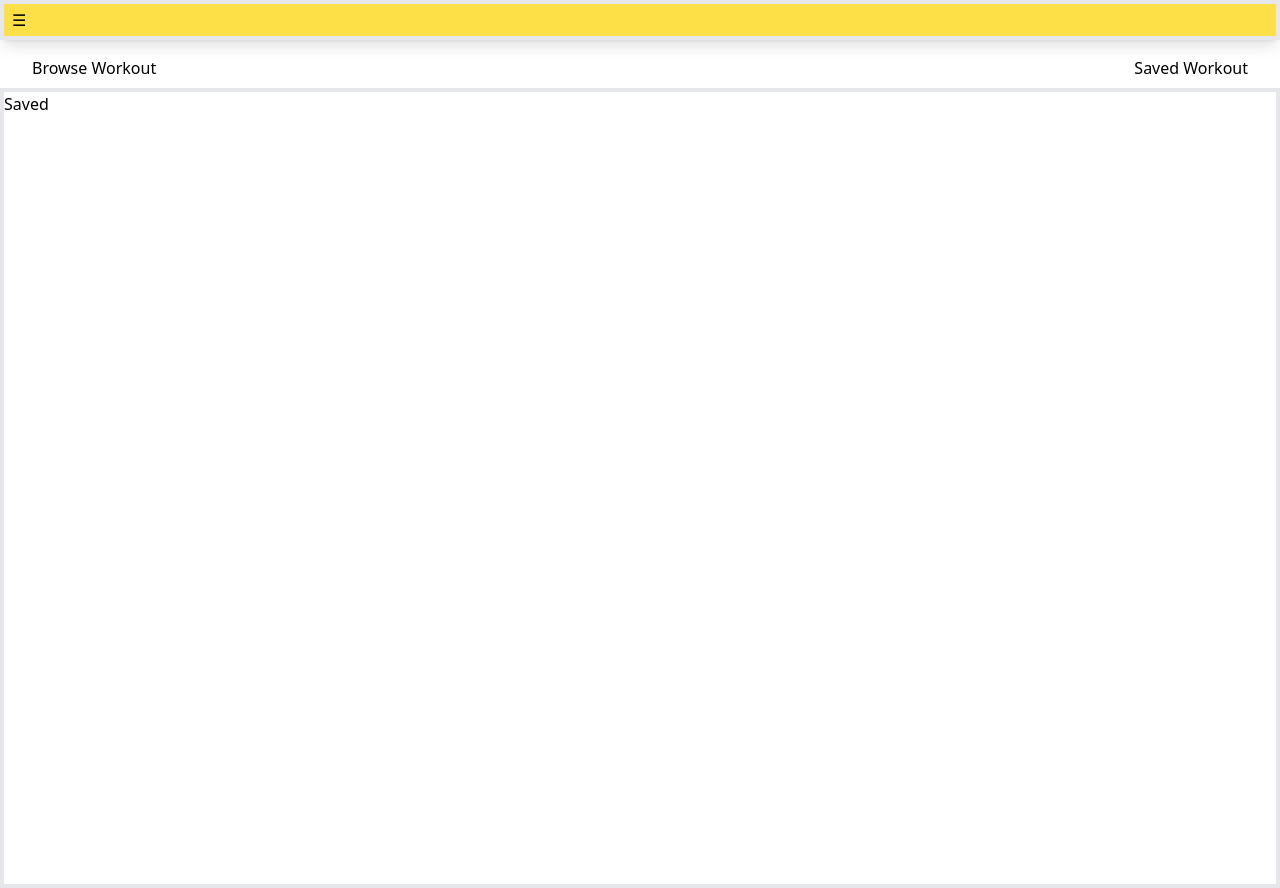
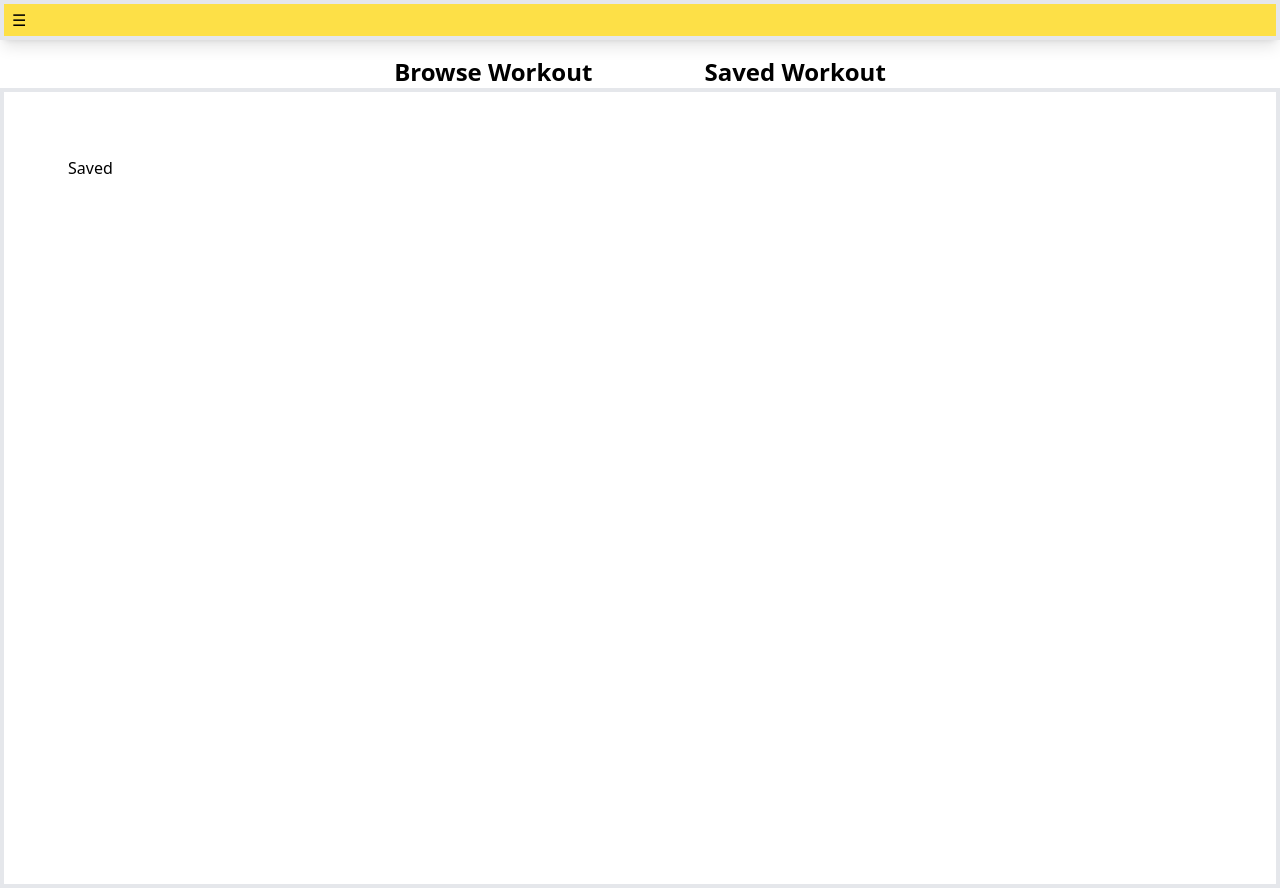
Before and after one commit to shreyash2628/FitGIF, a React (Create React App) app in the folder fitgif/: page /home in a window 1280 px wide. Built offline with nearby package versions, Linux system fonts and the light colour scheme.

Commit message:
added responsiveness

```diff
--- /dev/null
+++ b/fitgif/src/Components/BrowseWorkout.jsx
@@ -0,0 +1,34 @@
+import React, { useState } from "react";
+
+const BrowseWorkout = () => {
+    const [searchContent,setSearchContent]=useState('');
+    const [loading,setLoading]=useState(true);
+
+    const handleSearchButton = ()=>{
+        console.log("searched key",searchContent)
+        setLoading(false);
+    }
+
+
+  return (
+    <div className=" h-screen ">
+      <div className="h-8 w-screen mx-4 sm:flex sm:justify-center md:justify-center md:flex lg:h-14 lg:w-full ">
+        <input
+          type="search"
+          className="hover:border hover:border-1 hover:border-black w-48  border-2 mt-2 rounded-md bg-slate-50 sm:w-64 sm:my-1 sm:p-2 lg:w-96 lg:my-2 lg:p-2" value={searchContent} onChange={(e)=>setSearchContent(e.target.value) }
+        ></input>
+        <button className="w-16 border-2 ml-2 sm:my-1 md:text-white md:w-36 bg-green-400 lg:w-48 lg:my-2 " onClick={handleSearchButton}>
+          Search
+        </button>
+      </div>
+      {
+        loading ? <h1>Loading</h1>:<div className="border-4 w-full h-screen">{searchContent}</div>
+      }
+
+
+
+    </div>
+  );
+};
+
+export default BrowseWorkout;
--- a/fitgif/src/Components/MobileDeviceScreens/HeroSectionForMobileScreen.jsx
+++ b/fitgif/src/Components/HeroSection.jsx
@@ -1,8 +1,8 @@
 import React, { useState } from "react";
-import BrowseWorkoutForMobileScreen from "./BrowseWorkoutForMobileScreen";
-import SavedWorkoutForMobileScreen from "./SavedWorkoutForMobileScreen";
+import BrowseWorkout from "./BrowseWorkout";
+import SavedWorkout from "./SavedWorkout";
 
-const HeroSectionForMobileScreen = () => {
+const HeroSection = () => {
   const [browseWorkoutButtonSelected, setBrowseWorkoutButtonSelected] =
     useState(false);
   const [savedWorkoutButtonSelected, setSavedWorkoutButtonSelected] =
@@ -19,9 +19,9 @@ const HeroSectionForMobileScreen = () => {
   return (
     <div>
       <div className="h-12  w-screen ">
-        <div className="mx-4 p-4 flex justify-between">
+        <div className="mx-4 p-4 flex justify-between md:justify-center ">
           <button
-            className="underline"
+            className="underline   sm:text-xl sm:font-bold sm:mx-14  md:mx-14  md:text-2xl md:font-extrabold"
             onClick={handleBrowseWorkoutButton}
             style={{
               textDecoration: browseWorkoutButtonSelected
@@ -31,7 +31,7 @@ const HeroSectionForMobileScreen = () => {
           >
             Browse Workout
           </button>
-          <button
+          <button className="  sm:text-xl sm:font-bold sm:mx-14  md:mx-14  md:text-2xl md:font-extrabold"
             onClick={handleSavedWorkoutButton}
             style={{
               textDecoration: savedWorkoutButtonSelected ? "underline" : "none",
@@ -41,14 +41,13 @@ const HeroSectionForMobileScreen = () => {
           </button>
         </div>
 
+      </div>
+      <div className="w-screen p-8 h-screen border-4 sm:w-screen sm:h-screen sm:p-14 md:w-screen md:h-screen md:p-16 lg:w-screen lg:h-screen lg:p-18">
 
-      </div>
-      <div className="w-screen h-screen border-4">
-
-        {browseWorkoutButtonSelected?<BrowseWorkoutForMobileScreen/>:<SavedWorkoutForMobileScreen/>}
+        {browseWorkoutButtonSelected?<BrowseWorkout/>:<SavedWorkout/>}
         </div>
     </div>
   );
 };
 
-export default HeroSectionForMobileScreen;
+export default HeroSection;
--- a/fitgif/src/Components/Home.jsx
+++ b/fitgif/src/Components/Home.jsx
@@ -90,14 +90,14 @@
 // export default Home
 
 import React from 'react';
-import HeroSectionForMobileScreen from './MobileDeviceScreens/HeroSectionForMobileScreen';
+import HeroSection from './HeroSection';
 
 const Home = () => {
   return (
     <div>
-      <HeroSectionForMobileScreen/>
+      <HeroSection/>
     </div>
   )
 }
 
-export default Home
+export default Home;
--- a/fitgif/src/Components/MobileDeviceScreens/BrowseWorkoutForMobileScreen.jsx
+++ /dev/null
@@ -1,34 +0,0 @@
-import React, { useState } from "react";
-
-const BrowseWorkoutForMobileScreen = () => {
-    const [searchContent,setSearchContent]=useState('');
-    const [loading,setLoading]=useState(true);
-
-    const handleSearchButton = ()=>{
-        console.log("searched key",searchContent)
-        setLoading(false);
-    }
-
-
-  return (
-    <div>
-      <div className="h-8 w-screen justify-between px-4">
-        <input
-          type="search"
-          className="w-auto px-1 border-2 mt-2 rounded-md bg-slate-50" value={searchContent} onChange={(e)=>setSearchContent(e.target.value) }
-        ></input>
-        <button className="w-auto border-2 ml-4 px-8 bg-green-400 " onClick={handleSearchButton}>
-          Search
-        </button>
-      </div>
-      {
-        loading ? <h1>Loading</h1>:<div className="border-4 w-full h-screen">{searchContent}</div>
-      }
-
-
-
-    </div>
-  );
-};
-
-export default BrowseWorkoutForMobileScreen;
--- a/fitgif/src/Components/MobileDeviceScreens/NavBarMenuForMobileScreen.jsx
+++ b/fitgif/src/Components/NavBarMenu.jsx
@@ -1,7 +1,7 @@
 import React from 'react'
 import { Link } from "react-router-dom";
 
-const NavBarMenuForMobileScreen = () => {
+const NavBarMenu = () => {
   return (
     <div>
         <div >
@@ -17,4 +17,4 @@ const NavBarMenuForMobileScreen = () => {
   )
 }
 
-export default NavBarMenuForMobileScreen
+export default NavBarMenu;
--- a/fitgif/src/Components/Navbar.jsx
+++ b/fitgif/src/Components/Navbar.jsx
@@ -1,6 +1,6 @@
 import React, { useState } from "react";
 import { Link } from "react-router-dom";
-import NavBarMenuForMobileScreen from "./MobileDeviceScreens/NavBarMenuForMobileScreen";
+import NavBarMenu from "./NavBarMenu";
 
 const Navbar = () => {
   const [showMenu, setShowMenu] = useState(false);
@@ -25,7 +25,7 @@ const Navbar = () => {
         className="absolute top-full left-0 ml-2 w-48 bg-white z-10 border-4"
         style={{ display: showMenu ? "block" : "none" }}
       >
-          <NavBarMenuForMobileScreen />
+          <NavBarMenu />
         </div>
       )}
     </div>
--- a/fitgif/src/Components/MobileDeviceScreens/SavedWorkoutForMobileScreen.jsx
+++ b/fitgif/src/Components/SavedWorkout.jsx
@@ -1,6 +1,6 @@
 import React from 'react'
 
-const SavedWorkoutForMobileScreen = () => {
+const SavedWorkout = () => {
   return (
     <div>
       <h1>Saved</h1>
@@ -8,4 +8,4 @@ const SavedWorkoutForMobileScreen = () => {
   )
 }
 
-export default SavedWorkoutForMobileScreen
+export default SavedWorkout;
```
Also changed, not shown: 1 other file (tests, documents, lock files or other folders).
